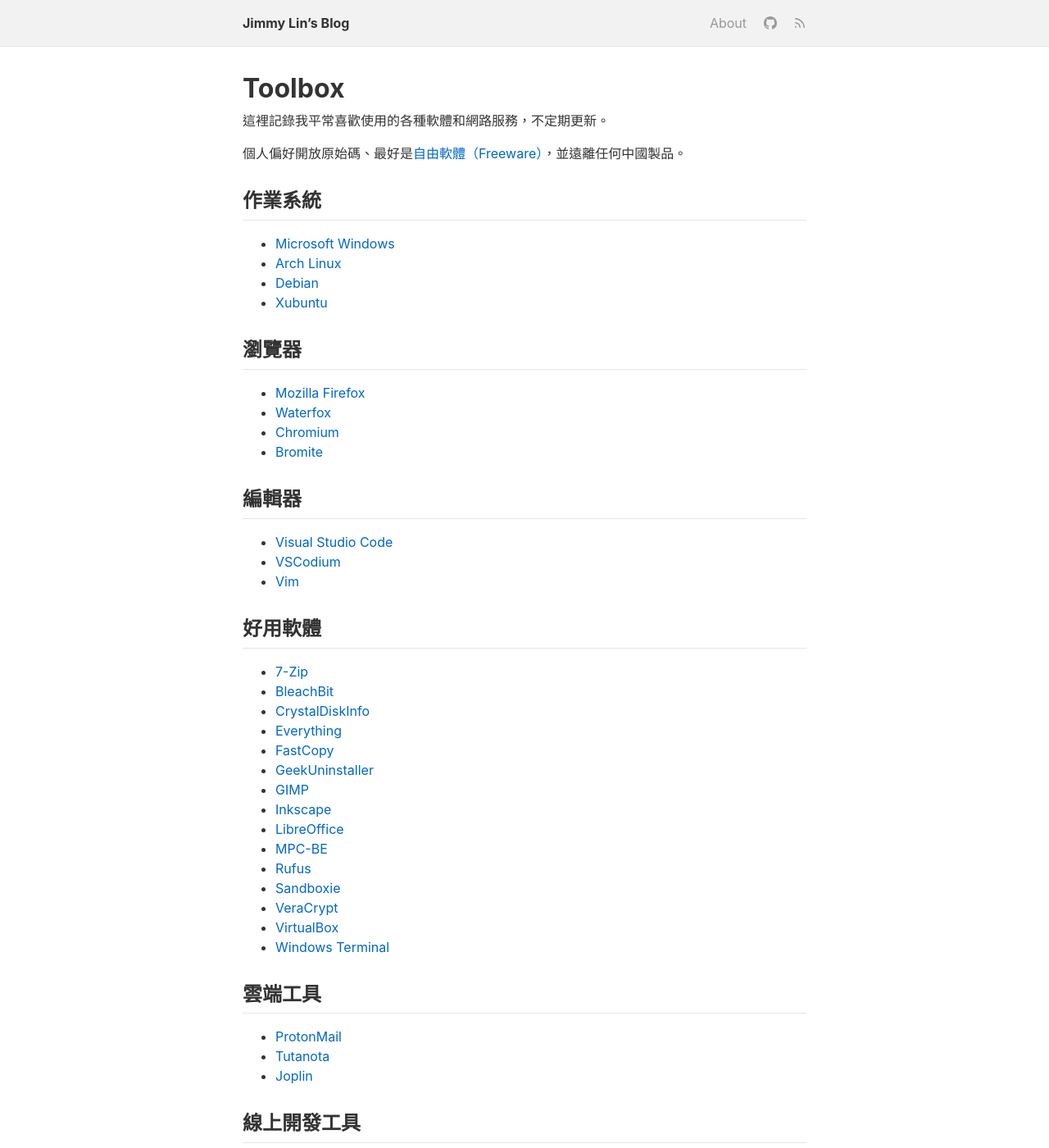
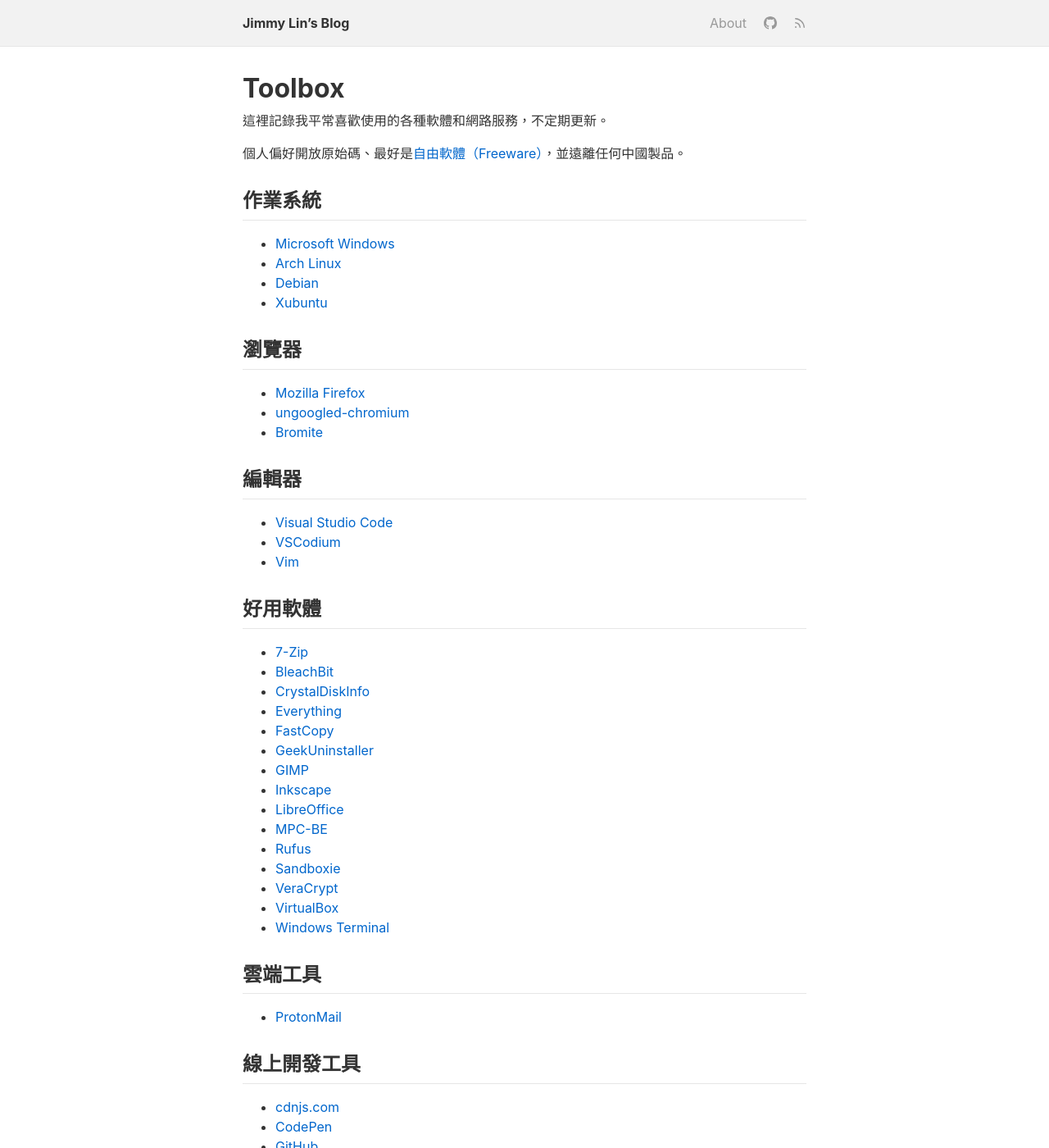
Before and after one commit to mnghsn/jmln.tw, a Jekyll site: the page built from _pages/toolbox.md, in a window 1280 px wide and 1400 px high. Shown: the whole window at 82% size. Built offline with Jekyll 4.4.1, drawn with Linux system fonts in a browser that asks for light colours.

Commit message:
Update toolbox.md

```diff
--- a/_pages/toolbox.md
+++ b/_pages/toolbox.md
@@ -20,8 +20,7 @@
 ## 瀏覽器
 
 - [Mozilla Firefox](https://www.mozilla.org/firefox)
-- [Waterfox](https://www.waterfox.net/)
-- [Chromium](https://www.chromium.org/)
+- [ungoogled-chromium](https://ungoogled-software.github.io/)
 - [Bromite](https://www.bromite.org/)
 
 ## 編輯器
@@ -51,8 +50,6 @@
 ## 雲端工具
 
 - [ProtonMail](https://protonmail.com/)
-- [Tutanota](https://tutanota.com/)
-- [Joplin](https://joplinapp.org/)
 
 ## 線上開發工具
 
```
